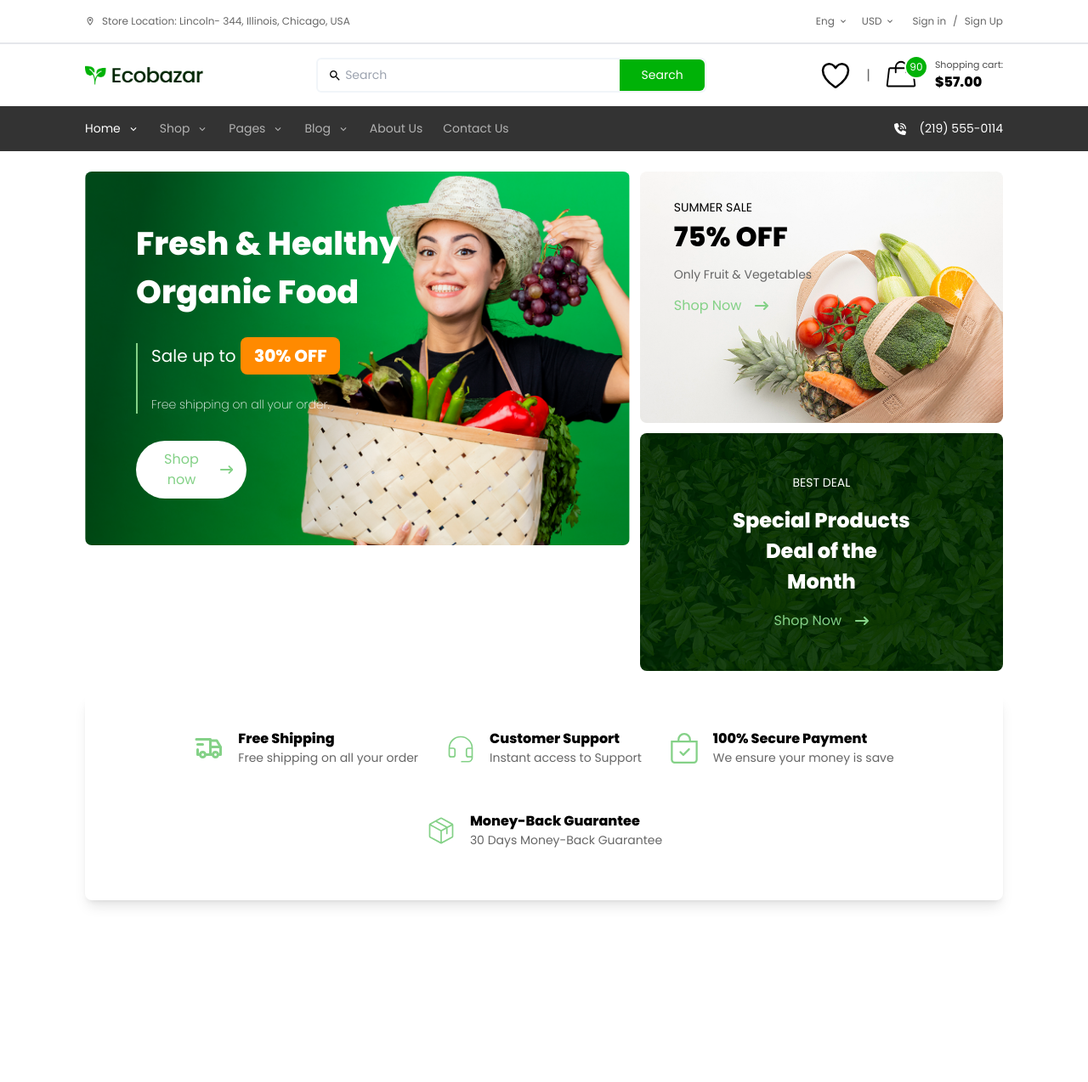
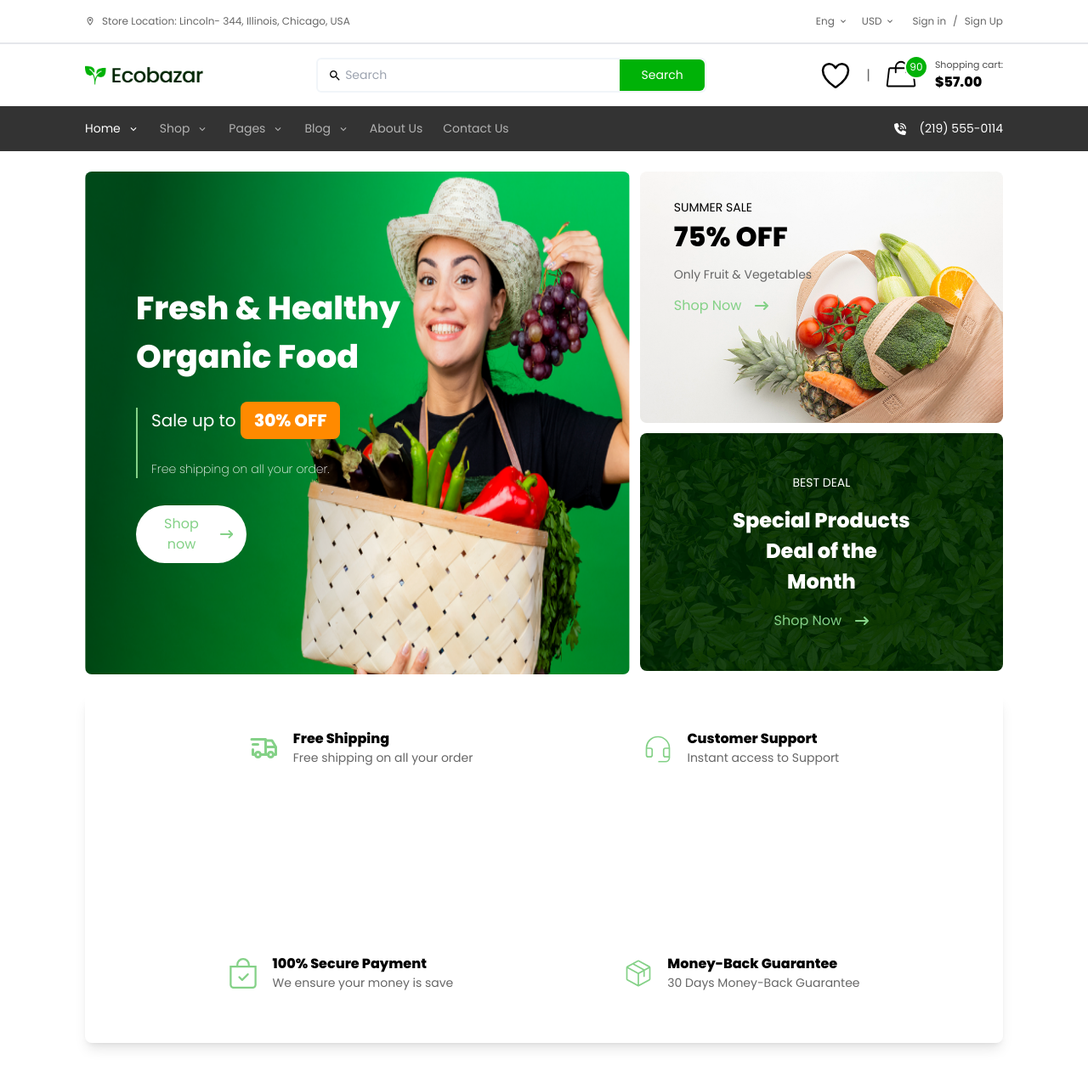
Before and after one commit to KodeNinj/Ecobazar, a Next.js app: page / in a window 1280 px wide. Shown: the top 1274 px of the page at 85% size. Before the commit the page ends 1160 px from the top, so only its background shows below. Built offline with nearby package versions, Linux system fonts and the light colour scheme.

Commit message:
updated flex-gap on the valuepanel

```diff
--- a/src/components/Hero/index.tsx
+++ b/src/components/Hero/index.tsx
@@ -12,7 +12,7 @@ const Hero = () => {
 		<div className="w-full PB-[40px] block">
 			<NavBar />
 			<div className="heroImg flex lg:flex-row flex-col min-h-[80vh] lg:px-[100px]  lg:py-[24px] lg:gap-3">
-				<div className="left lg:w-[60vw]  h-full relative">
+				<div className="left lg:w-[60vw]  min-h-full relative">
 					<Image
 						src={bg}
 						alt="hero img 1"
--- a/src/components/ValuesPanel/index.tsx
+++ b/src/components/ValuesPanel/index.tsx
@@ -5,8 +5,8 @@ import { BsBagCheck } from "react-icons/bs";
 
 const ValuesPanel = () => {
 	return (
-		<section className="flex justify-center gap-[32px] items-center lg:mx-[100px] md:mx-[10px] px-[10px]  py-[40px] flex-wrap shadow-lg rounded-lg mb-[100px]">
-			<div className="box mb-[20px] flex items-center lg:gap-[16px] md:gap-[10px] ">
+		<section className="flex justify-center lg:gap-[200px] md:gap-[32px] gap-[16px] items-center lg:mx-[100px] md:mx-[10px] px-[10px]  py-[40px] flex-wrap shadow-lg rounded-lg mb-[100px]">
+			<div className="box mb-[20px] flex items-center gap-[16px]  ">
 				<div className="icon">
 					<TbTruckDelivery
 						size={36}
```
